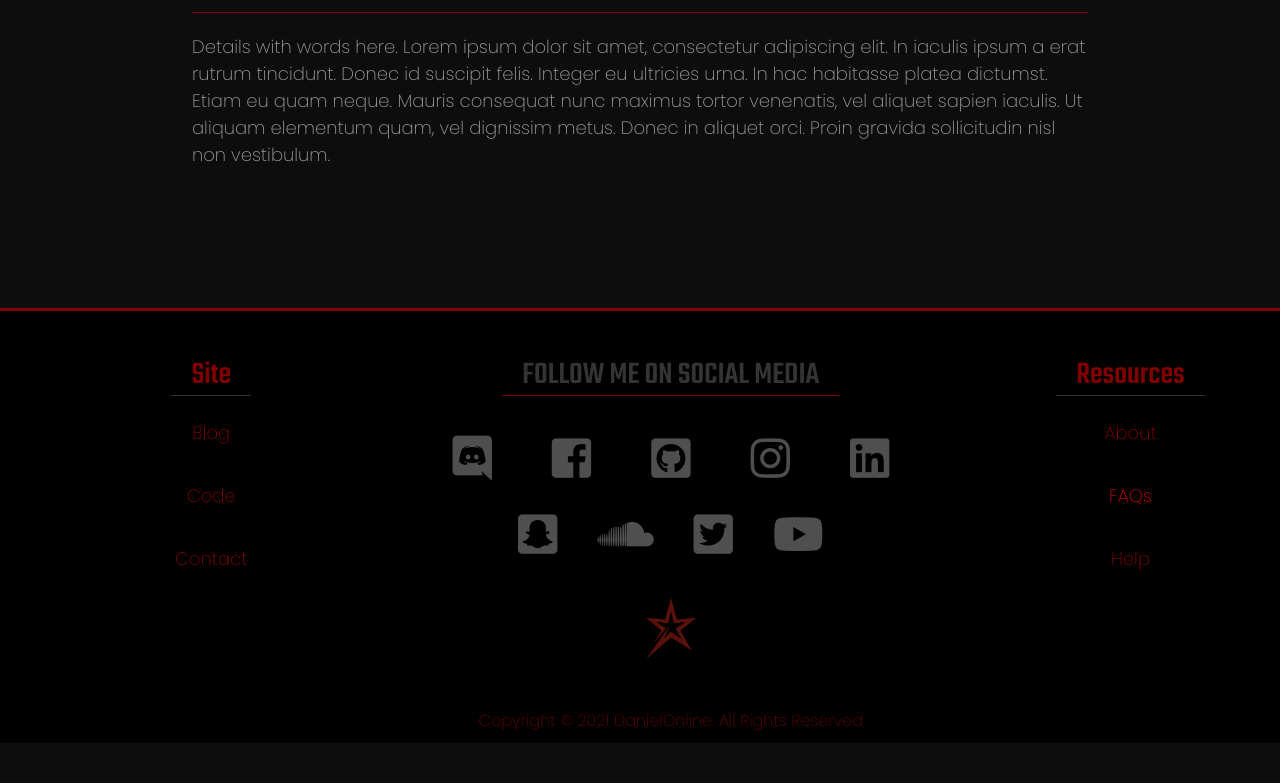
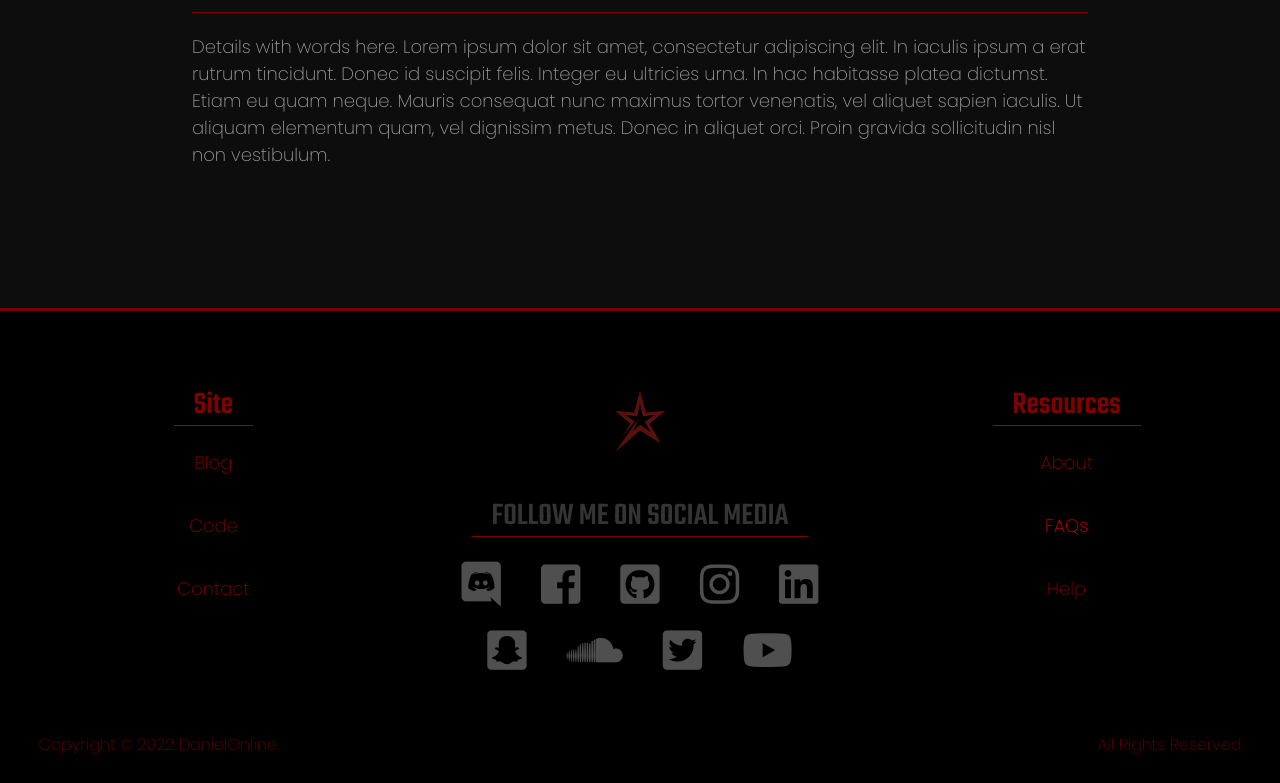
Before and after one commit to dstepha3/DanielOnline, a Vue app in the folder frontend/: page /faqs in a window 1280 px wide. Shown: the part 1159-1942 px from the top of the page. Before the commit the page ends 1902 px from the top, so only its background shows below. Built offline with nearby package versions, Linux system fonts and the light colour scheme; what vue-toast-notification would draw is missing.

Commit message:
+ Footer Fixes

```diff
--- a/frontend/src/components/Footer-Large.vue
+++ b/frontend/src/components/Footer-Large.vue
@@ -9,6 +9,7 @@
                 <router-link class="nav-link" to="">&nbsp;</router-link>
             </div>
             <div class="col">
+                <router-link to="/"><img class="logo" src="@/assets/images/star-logo.png" width="50" ></router-link>
                 <h6 class="title">FOLLOW ME ON SOCIAL MEDIA</h6>
                 <div class="social-media flex">
                     <a
@@ -38,8 +39,6 @@
                         <i class="fab fa-youtube"></i></a>          <!--    youtube     -->
                 </div>
 
-                <router-link to="/"><img class="logo" src="@/assets/images/star-logo.png" width="50" style="margin: 30px 0 0; opacity: .5"></router-link>
-                <p class="copyright">Copyright &copy; 2021 DanielOnline. All Rights Reserved</p>
             </div>
             <div class="col">
                 <h6>Resources</h6>
@@ -47,6 +46,11 @@
                 <router-link class="nav-link" to="/faqs">FAQs</router-link>
                 <router-link class="nav-link" to="/contact">Help</router-link>
             </div>
+        </div>
+
+        <div class="copyright-box">
+            <p class="copyright">Copyright &copy; 2022 DanielOnline.</p>
+            <p class="copyright">All Rights Reserved</p>
         </div>
     </footer>
 </template>
@@ -81,7 +85,13 @@ footer {
     background-color: #000000;
     min-height: 250px;
     border-top: 3px solid var(--theme-primary-dark);
-    padding: 50px 0 0;
+    padding: 80px 0 0;
+    overflow: hidden;
+}
+
+footer .logo{
+    margin: 0 0 30px;
+    opacity: .5;
 }
 
 footer a.router-link-exact-active{
@@ -184,9 +194,13 @@ footer .social-media i {
     font-size: 45px;
 }
 
-footer .copyright {
-    margin-top: 30px;
-    margin-bottom: 10px;
+footer .copyright-box {
+    margin: 0 3% 10px;
+    display: flex;
+    justify-content: space-between;
+
+}
+footer .copyright-box p{
     font-size: 16px !important;
     color: var(--theme-primary-dark);
     opacity: .75;
```
